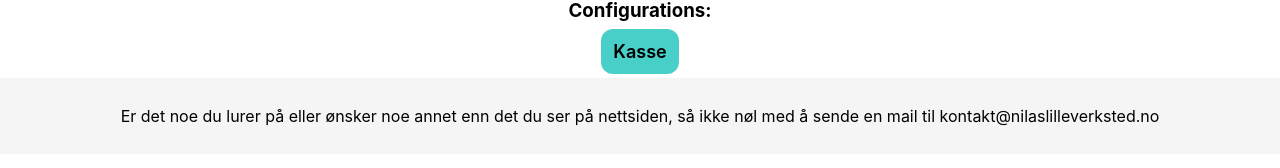
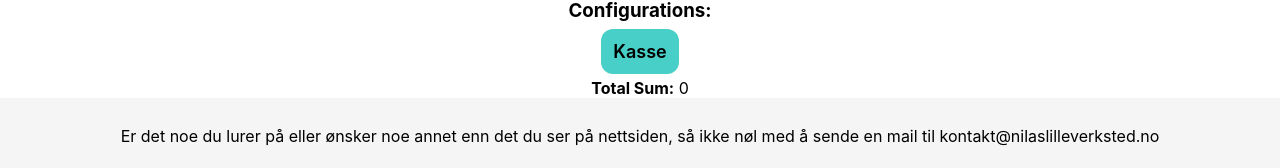
Before and after one commit to raily2595/enkeltbutikknettside, a React (Create React App) app: page /band/leieband in a window 1280 px wide. Shown: the part 682-850 px from the top of the page. Built offline with nearby package versions, Linux system fonts and the light colour scheme.

Commit message:
vise totalpris

```diff
--- a/src/components/Band/ConfigList.js
+++ b/src/components/Band/ConfigList.js
@@ -2,6 +2,9 @@ import React from "react";
 import {NavLink} from "react-router-dom";
 
 const ConfigList = ({ configurations, onEditConfig, onDeleteConfig }) => {
+    // Calculate the total sum of prices
+    const totalSum = configurations.reduce((sum, config) => sum + config.pris, 0);
+
     return (
         <div>
             <h3>Configurations:</h3>
@@ -28,6 +31,10 @@ const ConfigList = ({ configurations, onEditConfig, onDeleteConfig }) => {
                     </li>
                 ))}
             </ul>
+            {/* Display the total sum of prices at the bottom */}
+            <div>
+                <strong>Total Sum:</strong> {totalSum}
+            </div>
         </div>
     );
 };
```
